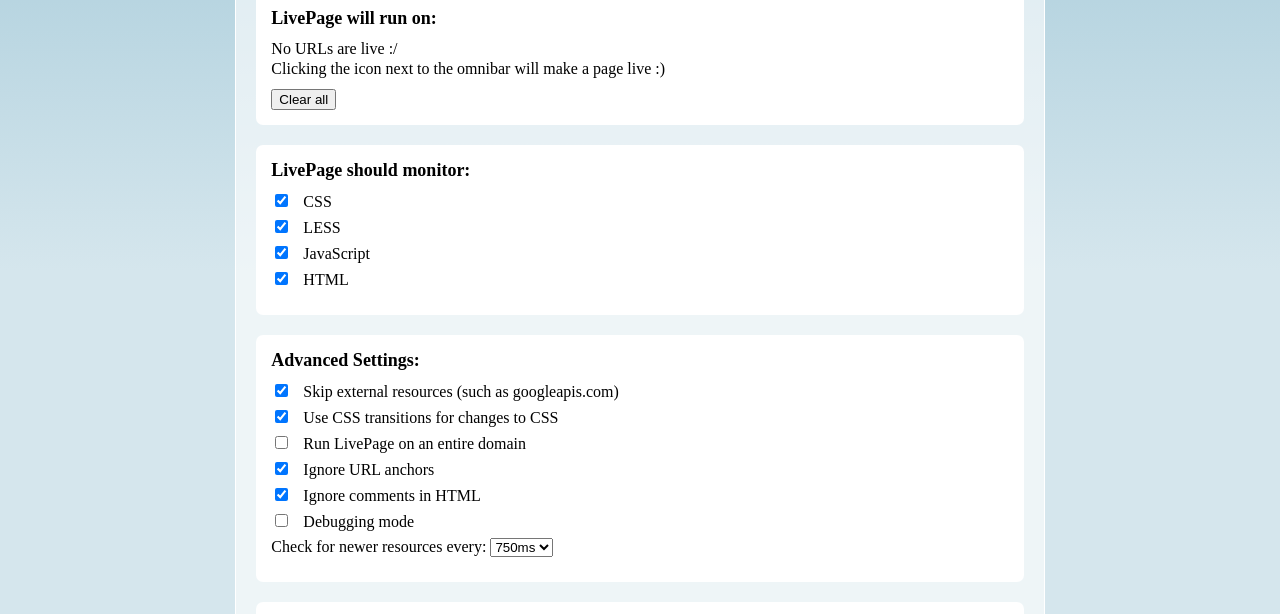
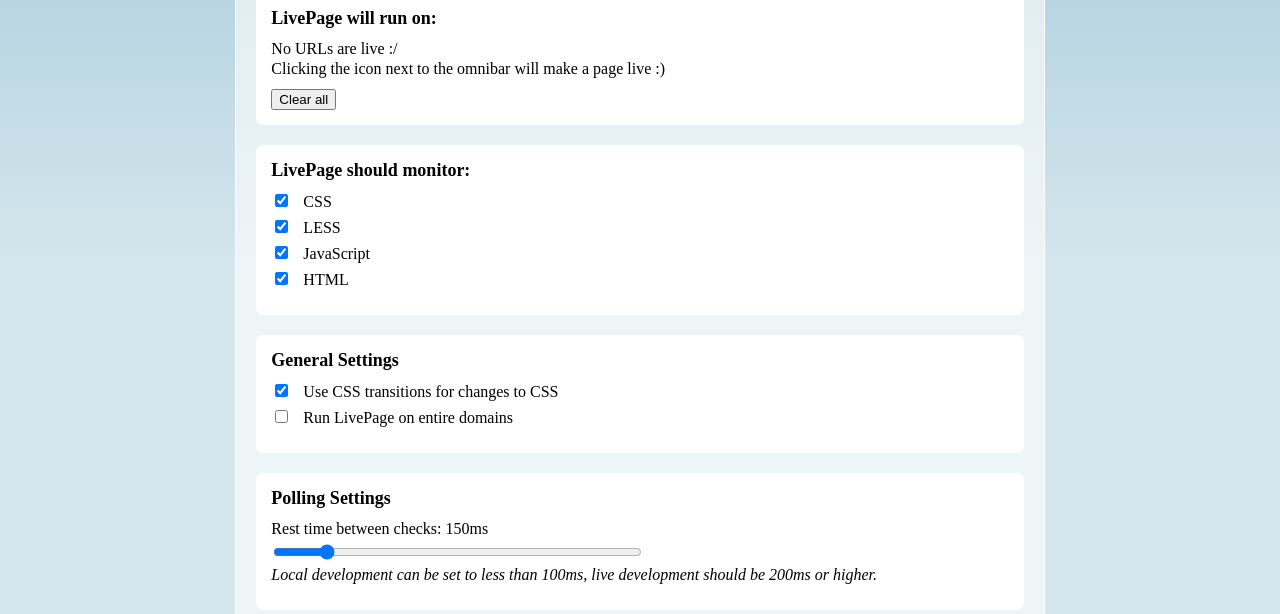
Before and after one commit to MikeRogers0/LivePage, a browser extension: page options.html in a window 1280 px wide. Shown: the part 129-743 px from the top of the page. Drawn offline with Linux system fonts and the light colour scheme.

Commit message:
updating options to make polling system more efficent and faster

```diff
--- a/css/options.css
+++ b/css/options.css
@@ -103,6 +103,11 @@
 	}
 
 
+input[type="range"]{
+	width: 50%;
+	margin-top:5px;
+}
+
 footer ul{
 	margin: 0;
 	padding: 0;
--- a/js/objects.js
+++ b/js/objects.js
@@ -24,7 +24,7 @@
 		tidy_html: true,
 		use_css_transitions: true,
 		debug_mode: false,
-		refresh_rate: 750
+		refresh_rate: 150
 	};
 
 	// Check for old settings and do the upgrade
--- a/js/options.js
+++ b/js/options.js
@@ -3,7 +3,14 @@
 var logo = document.querySelector('#logo');
 var host_list = document.querySelector('#host_list');
 var clear_all = document.querySelector('#clear_all');
-var settingFields = document.querySelectorAll('#options select, #options input[type="checkbox"]');
+var settingFields = document.querySelectorAll('#options select, #options input[type="checkbox"], #options input[type="range"]');
+
+var rangeField = document.querySelector('#refresh_rate');
+
+// Add the change event, so we can fire changes on load.
+var changeEvent = document.createEvent('Event');
+changeEvent.initEvent('change', true, false);
+
 
 function spinGlobe(){
 	logo.className = '';
@@ -33,6 +40,11 @@
 	spinGlobe();
 }
 
+function updateRange(e){
+	var elm = e.srcElement;
+	document.querySelector('#'+elm.id+'_text').innerHTML = elm.value;
+}
+
 // Add the list of URLs/Hosts were tracking
 host_list.innerHTML = '<li>No URLs are live :/<br />Clicking the icon next to the omnibar will make a page live :)</li>';
 if(livepages.livePages != undefined){
@@ -45,7 +57,9 @@
 	}
 }
 
+
 // Add the clear all listner
+rangeField.addEventListener('change',updateRange,false);
 clear_all.addEventListener('click',clearLivePages,false);
 
 // now update the checkboxes and select field with values from the database.
@@ -63,5 +77,6 @@
 
 	// now add the listner
 	settingFields[key].addEventListener('change',updateValue,false);
+	settingFields[key].dispatchEvent(changeEvent);
 }
 //console.log('Updated default options on fields.');
--- a/options.html
+++ b/options.html
@@ -27,25 +27,34 @@
 				<li><label><input id="monitor_html" name="monitor_html" type="checkbox" value="true" />HTML</label></li>
 			</ul>
 		</section>
+
+		<section>
+			<h2>General Settings</h2>
+			<ul>
+				<li><label><input id="use_css_transitions" name="use_css_transitions" type="checkbox" value="true" />Use CSS transitions for changes to CSS</label></li>
+				<li><label><input id="entire_hosts" name="entire_hosts" type="checkbox" value="true" />Run LivePage on entire domains</label></li>
+			</ul>
+		</section>
+
+		<section>
+			<h2>Polling Settings</h2>
+			<ul>
+				<li>
+					<label>Rest time between checks: <span id="refresh_rate_text">150</span>ms</label>
+					<input id="refresh_rate" type="range" name="refresh_rate" min="25" max="1000" step="25" value="150" />
+					<div><em>Local development can be set to less than 100ms, live development should be 200ms or higher.</em></div>
+				</li>
+			</ul>
+		</section>
+
 		<section>
 			<h2>Advanced Settings:</h2>
 			<ul>
 				<!--<li><label><input id="hosts_session" name="hosts_session" type="checkbox" value="true" />LivePage URLs only stored for a session</label></li>-->
 				<li><label><input id="skip_external" name="skip_external" type="checkbox" value="true" />Skip external resources (such as googleapis.com)</label></li>
-				<li><label><input id="use_css_transitions" name="use_css_transitions" type="checkbox" value="true" />Use CSS transitions for changes to CSS</label></li>
-				<li><label><input id="entire_hosts" name="entire_hosts" type="checkbox" value="true" />Run LivePage on an entire domain</label></li>
 				<li><label><input id="ignore_anchors" name="ignore_anchors" type="checkbox" value="true" />Ignore URL anchors</label></li>
 				<li><label><input id="tidy_html" name="tidy_html" type="checkbox" value="true" />Ignore comments in HTML</label></li>
 				<li><label><input id="debug_mode" name="debug_mode" type="checkbox" value="true" />Debugging mode</label></li>
-				<li><label>Check for newer resources every:
-				<select id="refresh_rate" name="refresh_rate">
-					<option value="500">500ms</option>
-					<option value="750">750ms</option>
-					<option value="1000">1s</option>
-					<option value="2500">2.5s</option>
-					<option value="5000">5s</option>
-				</select>
-				</label></li>
 			</ul>
 		</section>
 		<section>
```
Also changed, not shown: js/livepage.js (+32 -14 lines), readme.md.
